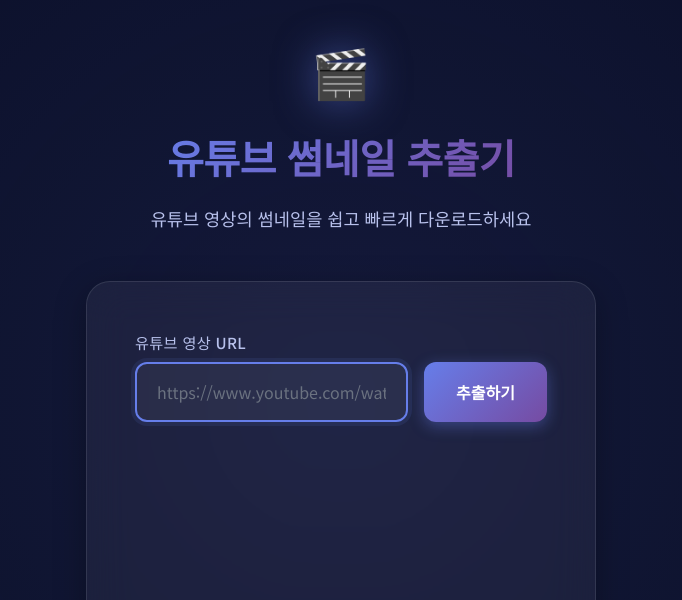
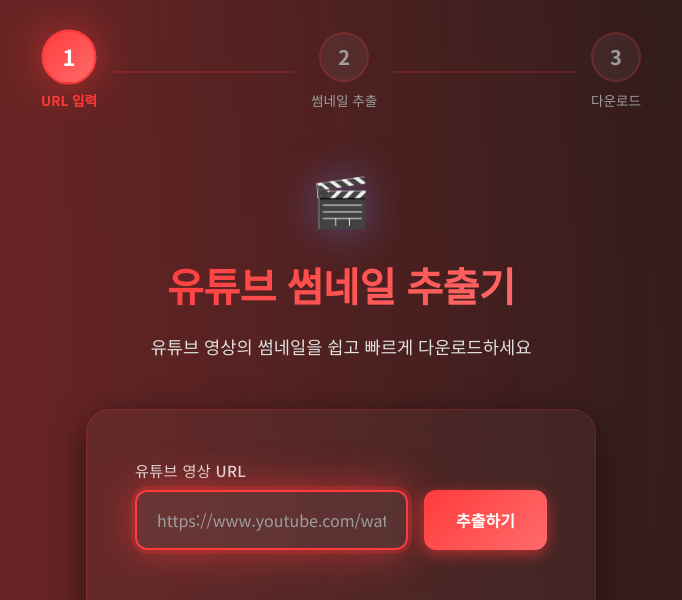
Before and after one commit to blackzzang4-oss/thumnail-make, a plain HTML site: page index.html in a window 1280 px wide. Shown: the top 600 px of the page, without its empty margins (299-981 px from the left). Drawn offline with Linux system fonts and the light colour scheme.

Commit message:
네온 레드 테마 디자인 업데이트
- 보라색 그라데이션을 네온 레드(#FF3B3B) 테마로 변경
- 차콜 배경(#1A1A1A) 적용
- AI 데이터 라인 흐름 배경 애니메이션 추가
- 위자드 스타일 단계별 진행 표시기 구현
- 단계 자동 전환 기능 추가 (URL 입력 → 썸네일 추출 → 다운로드)
- 네온 레드 글로우 효과 강화
- 글래스모피즘 UI 요소 개선

```diff
--- a/index.html
+++ b/index.html
@@ -1,5 +1,6 @@
 <!DOCTYPE html>
 <html lang="ko">
+
 <head>
     <meta charset="UTF-8">
     <meta name="viewport" content="width=device-width, initial-scale=1.0">
@@ -21,8 +22,27 @@
 
     <link rel="stylesheet" href="style.css">
 </head>
+
 <body>
     <div class="container">
+        <!-- 위자드 진행 표시기 -->
+        <div class="wizard-progress">
+            <div class="wizard-step active">
+                <div class="step-number">1</div>
+                <div class="step-label">URL 입력</div>
+            </div>
+            <div class="wizard-line"></div>
+            <div class="wizard-step">
+                <div class="step-number">2</div>
+                <div class="step-label">썸네일 추출</div>
+            </div>
+            <div class="wizard-line"></div>
+            <div class="wizard-step">
+                <div class="step-number">3</div>
+                <div class="step-label">다운로드</div>
+            </div>
+        </div>
+
         <header>
             <div class="logo">🎬</div>
             <h1>유튜브 썸네일 추출기</h1>
@@ -34,13 +54,8 @@
                 <div class="input-group">
                     <label for="youtube-url">유튜브 영상 URL</label>
                     <div class="input-wrapper">
-                        <input
-                            type="text"
-                            id="youtube-url"
-                            placeholder="https://www.youtube.com/watch?v=..."
-                            autocomplete="off"
-                            aria-label="유튜브 영상 URL 입력"
-                        >
+                        <input type="text" id="youtube-url" placeholder="https://www.youtube.com/watch?v=..."
+                            autocomplete="off" aria-label="유튜브 영상 URL 입력">
                         <button class="btn btn-primary" id="extract-btn" aria-label="썸네일 추출">
                             추출하기
                         </button>
@@ -100,4 +115,5 @@
 
     <script src="script.js"></script>
 </body>
+
 </html>
--- a/script.js
+++ b/script.js
@@ -9,6 +9,10 @@ const errorText = document.getElementById('error-text');
 const thumbnailResult = document.getElementById('thumbnail-result');
 const thumbnailImage = document.getElementById('thumbnail-image');
 const videoIdSpan = document.getElementById('video-id');
+
+// 위자드 단계 요소
+const wizardSteps = document.querySelectorAll('.wizard-step');
+const wizardLines = document.querySelectorAll('.wizard-line');
 
 // 다운로드 버튼들
 const downloadMaxRes = document.getElementById('download-maxres');
@@ -45,6 +49,31 @@ function getThumbnailUrls(videoId) {
     };
 }
 
+// 위자드 단계 업데이트 함수
+function updateWizardStep(step) {
+    // 모든 단계 초기화
+    wizardSteps.forEach((s, index) => {
+        if (index < step) {
+            s.classList.add('completed');
+            s.classList.remove('active');
+        } else if (index === step) {
+            s.classList.add('active');
+            s.classList.remove('completed');
+        } else {
+            s.classList.remove('active', 'completed');
+        }
+    });
+
+    // 라인 업데이트
+    wizardLines.forEach((line, index) => {
+        if (index < step) {
+            line.classList.add('completed');
+        } else {
+            line.classList.remove('completed');
+        }
+    });
+}
+
 // 에러 메시지 표시 함수
 function showError(message) {
     errorText.textContent = message;
@@ -63,6 +92,7 @@ function showLoading() {
     loading.classList.add('show');
     hideError();
     thumbnailResult.classList.remove('show');
+    updateWizardStep(1); // 2단계: 썸네일 추출
 }
 
 // 로딩 숨기기 함수
@@ -83,6 +113,7 @@ function showThumbnail(videoId, thumbnailUrls) {
         setupDownloadButtons(videoId, thumbnailUrls);
         hideLoading();
         thumbnailResult.classList.add('show');
+        updateWizardStep(2); // 3단계: 다운로드
     };
     img.onerror = function () {
         // maxresdefault가 없으면 hqdefault 사용
@@ -91,6 +122,7 @@ function showThumbnail(videoId, thumbnailUrls) {
         setupDownloadButtons(videoId, thumbnailUrls);
         hideLoading();
         thumbnailResult.classList.add('show');
+        updateWizardStep(2); // 3단계: 다운로드
     };
     img.src = thumbnailUrls.maxres;
 }
@@ -184,8 +216,13 @@ urlInput.addEventListener('keypress', function (e) {
     }
 });
 
-// 입력 필드 포커스 시 에러 메시지 숨기기
-urlInput.addEventListener('focus', hideError);
+// 입력 필드 포커스 시 에러 메시지 숨기기 및 단계 초기화
+urlInput.addEventListener('focus', function () {
+    hideError();
+    if (!thumbnailResult.classList.contains('show')) {
+        updateWizardStep(0); // 1단계: URL 입력
+    }
+});
 
 // 페이지 로드 시 입력 필드에 포커스
 window.addEventListener('load', function () {
--- a/style.css
+++ b/style.css
@@ -5,18 +5,21 @@
 
 /* CSS 변수 정의 */
 :root {
-  /* 색상 팔레트 */
-  --primary-gradient: linear-gradient(135deg, #667eea 0%, #764ba2 100%);
-  --secondary-gradient: linear-gradient(135deg, #f093fb 0%, #f5576c 100%);
-  --accent-gradient: linear-gradient(135deg, #4facfe 0%, #00f2fe 100%);
-  --dark-bg: #0a0e27;
-  --card-bg: rgba(255, 255, 255, 0.05);
-  --card-border: rgba(255, 255, 255, 0.1);
+  /* 네온 레드 색상 팔레트 */
+  --neon-red: #FF3B3B;
+  --neon-red-glow: rgba(255, 59, 59, 0.6);
+  --neon-red-dark: #CC2F2F;
+  --primary-gradient: linear-gradient(135deg, #FF3B3B 0%, #FF6B6B 100%);
+  --secondary-gradient: linear-gradient(135deg, #FF3B3B 0%, #FF1744 100%);
+  --accent-gradient: linear-gradient(135deg, #FF3B3B 0%, #FF5252 100%);
+  --dark-bg: #1A1A1A;
+  --card-bg: rgba(255, 255, 255, 0.03);
+  --card-border: rgba(255, 59, 59, 0.2);
   --text-primary: #ffffff;
-  --text-secondary: #b8c1ec;
-  --text-muted: #6b7280;
+  --text-secondary: #e0e0e0;
+  --text-muted: #9e9e9e;
   --success: #10b981;
-  --error: #ef4444;
+  --error: #ff1744;
 
   /* 간격 */
   --spacing-xs: 0.5rem;
@@ -26,10 +29,11 @@
   --spacing-xl: 3rem;
 
   /* 그림자 */
-  --shadow-sm: 0 2px 8px rgba(0, 0, 0, 0.1);
-  --shadow-md: 0 4px 16px rgba(0, 0, 0, 0.2);
-  --shadow-lg: 0 8px 32px rgba(0, 0, 0, 0.3);
-  --shadow-glow: 0 0 40px rgba(102, 126, 234, 0.4);
+  --shadow-sm: 0 2px 8px rgba(0, 0, 0, 0.3);
+  --shadow-md: 0 4px 16px rgba(0, 0, 0, 0.4);
+  --shadow-lg: 0 8px 32px rgba(0, 0, 0, 0.5);
+  --shadow-glow: 0 0 40px var(--neon-red-glow);
+  --shadow-glow-intense: 0 0 60px var(--neon-red-glow), 0 0 100px rgba(255, 59, 59, 0.3);
 
   /* 전환 효과 */
   --transition-fast: 0.2s ease;
@@ -60,22 +64,60 @@ body {
   position: relative;
 }
 
-/* 배경 애니메이션 */
+/* 배경 애니메이션 - AI 데이터 라인 효과 */
 body::before {
   content: '';
   position: fixed;
-  top: -50%;
-  left: -50%;
-  width: 200%;
-  height: 200%;
-  background: radial-gradient(circle, rgba(102, 126, 234, 0.1) 0%, transparent 50%);
-  animation: rotate 20s linear infinite;
+  top: 0;
+  left: 0;
+  width: 100%;
+  height: 100%;
+  background:
+    linear-gradient(90deg, transparent 0%, var(--neon-red) 50%, transparent 100%),
+    radial-gradient(circle at 20% 50%, rgba(255, 59, 59, 0.1) 0%, transparent 50%),
+    radial-gradient(circle at 80% 50%, rgba(255, 59, 59, 0.1) 0%, transparent 50%);
+  background-size: 200% 2px, 100% 100%, 100% 100%;
+  background-position: -100% 20%, 0 0, 0 0;
+  animation: dataFlow 8s linear infinite;
+  opacity: 0.3;
   z-index: -1;
 }
 
+body::after {
+  content: '';
+  position: fixed;
+  top: 0;
+  left: 0;
+  width: 100%;
+  height: 100%;
+  background:
+    linear-gradient(90deg, transparent 0%, var(--neon-red) 50%, transparent 100%);
+  background-size: 200% 2px;
+  background-position: -100% 60%;
+  animation: dataFlow 12s linear infinite;
+  animation-delay: -4s;
+  opacity: 0.2;
+  z-index: -1;
+}
+
+@keyframes dataFlow {
+  0% {
+    background-position: -100% 20%, 0 0, 0 0;
+  }
+
+  100% {
+    background-position: 200% 20%, 0 0, 0 0;
+  }
+}
+
 @keyframes rotate {
-  0% { transform: rotate(0deg); }
-  100% { transform: rotate(360deg); }
+  0% {
+    transform: rotate(0deg);
+  }
+
+  100% {
+    transform: rotate(360deg);
+  }
 }
 
 /* 컨테이너 */
@@ -88,6 +130,97 @@ body::before {
   flex-direction: column;
   justify-content: center;
   align-items: center;
+}
+
+/* 위자드 진행 표시기 */
+.wizard-progress {
+  display: flex;
+  align-items: center;
+  justify-content: center;
+  margin-bottom: var(--spacing-xl);
+  width: 100%;
+  max-width: 600px;
+  animation: fadeInDown 0.8s ease;
+}
+
+.wizard-step {
+  display: flex;
+  flex-direction: column;
+  align-items: center;
+  gap: var(--spacing-xs);
+  position: relative;
+  z-index: 1;
+}
+
+.step-number {
+  width: 50px;
+  height: 50px;
+  border-radius: 50%;
+  background: rgba(255, 255, 255, 0.05);
+  border: 2px solid var(--card-border);
+  display: flex;
+  align-items: center;
+  justify-content: center;
+  font-size: 1.25rem;
+  font-weight: 700;
+  color: var(--text-muted);
+  transition: all var(--transition-normal);
+}
+
+.wizard-step.active .step-number {
+  background: var(--primary-gradient);
+  border-color: var(--neon-red);
+  color: white;
+  box-shadow: var(--shadow-glow);
+  transform: scale(1.1);
+}
+
+.wizard-step.completed .step-number {
+  background: var(--neon-red);
+  border-color: var(--neon-red);
+  color: white;
+}
+
+.step-label {
+  font-size: 0.85rem;
+  color: var(--text-muted);
+  font-weight: 500;
+  white-space: nowrap;
+  transition: color var(--transition-normal);
+}
+
+.wizard-step.active .step-label {
+  color: var(--neon-red);
+  font-weight: 600;
+}
+
+.wizard-step.completed .step-label {
+  color: var(--text-secondary);
+}
+
+.wizard-line {
+  flex: 1;
+  height: 2px;
+  background: var(--card-border);
+  margin: 0 var(--spacing-sm);
+  position: relative;
+  overflow: hidden;
+}
+
+.wizard-line::after {
+  content: '';
+  position: absolute;
+  top: 0;
+  left: 0;
+  width: 0%;
+  height: 100%;
+  background: var(--neon-red);
+  transition: width var(--transition-slow);
+  box-shadow: 0 0 10px var(--neon-red-glow);
+}
+
+.wizard-line.completed::after {
+  width: 100%;
 }
 
 /* 헤더 */
@@ -172,9 +305,9 @@ input[type="text"] {
 }
 
 input[type="text"]:focus {
-  border-color: #667eea;
+  border-color: var(--neon-red);
   background: rgba(255, 255, 255, 0.05);
-  box-shadow: 0 0 0 4px rgba(102, 126, 234, 0.1);
+  box-shadow: 0 0 0 4px rgba(255, 59, 59, 0.2), var(--shadow-glow);
 }
 
 input[type="text"]::placeholder {
@@ -217,12 +350,12 @@ input[type="text"]::placeholder {
 .btn-primary {
   background: var(--primary-gradient);
   color: white;
-  box-shadow: 0 4px 15px rgba(102, 126, 234, 0.4);
+  box-shadow: 0 4px 15px var(--neon-red-glow);
 }
 
 .btn-primary:hover {
   transform: translateY(-2px);
-  box-shadow: 0 6px 20px rgba(102, 126, 234, 0.6);
+  box-shadow: var(--shadow-glow-intense);
 }
 
 .btn-primary:active {
@@ -237,7 +370,7 @@ input[type="text"]::placeholder {
 
 .btn-secondary:hover {
   transform: translateY(-2px);
-  box-shadow: 0 6px 20px rgba(79, 172, 254, 0.6);
+  box-shadow: var(--shadow-glow-intense);
 }
 
 .btn:disabled {
@@ -283,8 +416,8 @@ input[type="text"]::placeholder {
 .thumbnail-info {
   margin-top: var(--spacing-md);
   padding: var(--spacing-md);
-  background: rgba(102, 126, 234, 0.1);
-  border-left: 4px solid #667eea;
+  background: rgba(255, 59, 59, 0.1);
+  border-left: 4px solid var(--neon-red);
   border-radius: var(--radius-sm);
 }
 
@@ -332,7 +465,7 @@ input[type="text"]::placeholder {
   background: var(--accent-gradient);
   border-color: transparent;
   transform: translateY(-2px);
-  box-shadow: 0 4px 12px rgba(79, 172, 254, 0.4);
+  box-shadow: var(--shadow-glow);
 }
 
 .download-btn .quality {
@@ -357,9 +490,19 @@ input[type="text"]::placeholder {
 }
 
 @keyframes shake {
-  0%, 100% { transform: translateX(0); }
-  25% { transform: translateX(-10px); }
-  75% { transform: translateX(10px); }
+
+  0%,
+  100% {
+    transform: translateX(0);
+  }
+
+  25% {
+    transform: translateX(-10px);
+  }
+
+  75% {
+    transform: translateX(10px);
+  }
 }
 
 /* 로딩 스피너 */
@@ -378,13 +521,16 @@ input[type="text"]::placeholder {
   height: 50px;
   margin: 0 auto var(--spacing-sm);
   border: 4px solid rgba(255, 255, 255, 0.1);
-  border-top-color: #667eea;
+  border-top-color: var(--neon-red);
   border-radius: 50%;
   animation: spin 1s linear infinite;
+  filter: drop-shadow(0 0 10px var(--neon-red-glow));
 }
 
 @keyframes spin {
-  to { transform: rotate(360deg); }
+  to {
+    transform: rotate(360deg);
+  }
 }
 
 /* 푸터 */
@@ -397,13 +543,14 @@ footer {
 }
 
 footer a {
-  color: #667eea;
+  color: var(--neon-red);
   text-decoration: none;
   transition: color var(--transition-fast);
 }
 
 footer a:hover {
-  color: #764ba2;
+  color: var(--neon-red-dark);
+  text-shadow: 0 0 10px var(--neon-red-glow);
 }
 
 /* 애니메이션 */
@@ -411,6 +558,7 @@ footer a:hover {
   from {
     opacity: 0;
   }
+
   to {
     opacity: 1;
   }
@@ -421,6 +569,7 @@ footer a:hover {
     opacity: 0;
     transform: translateY(-30px);
   }
+
   to {
     opacity: 1;
     transform: translateY(0);
@@ -432,6 +581,7 @@ footer a:hover {
     opacity: 0;
     transform: translateY(30px);
   }
+
   to {
     opacity: 1;
     transform: translateY(0);
```
